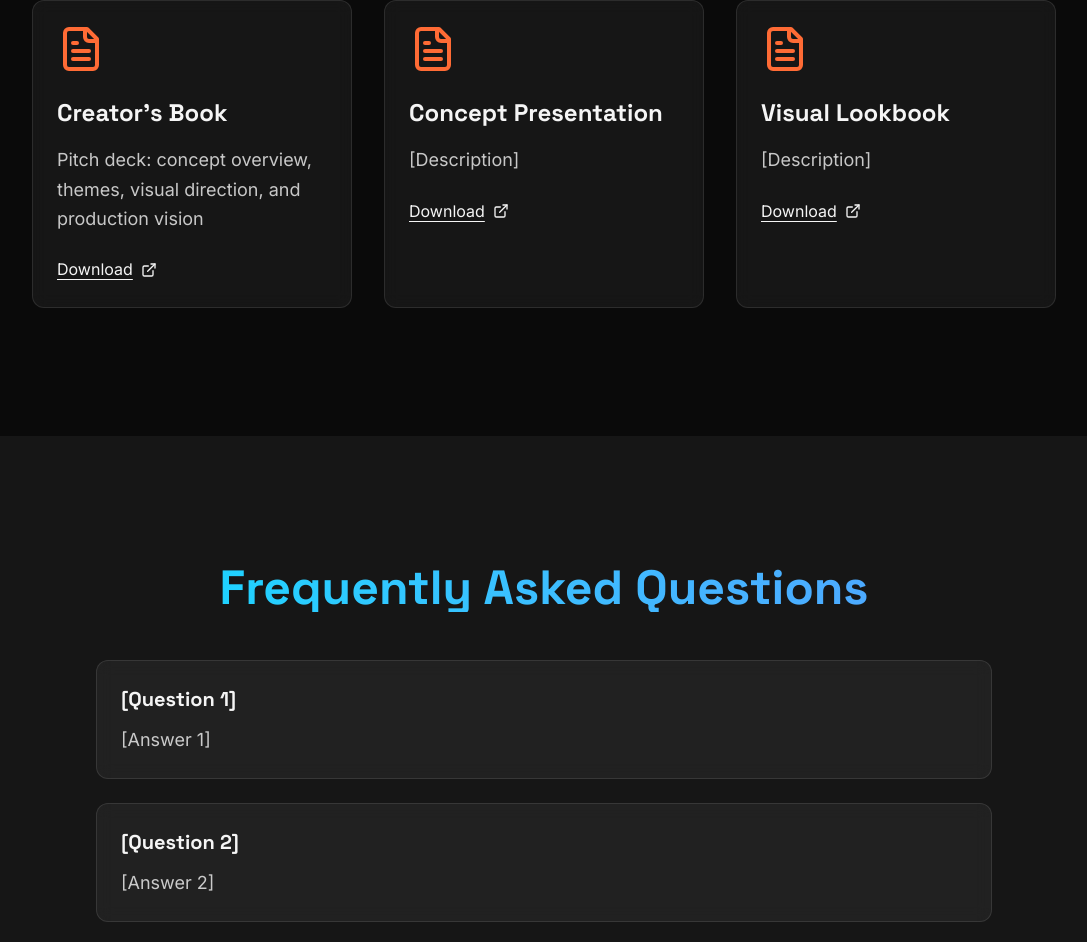
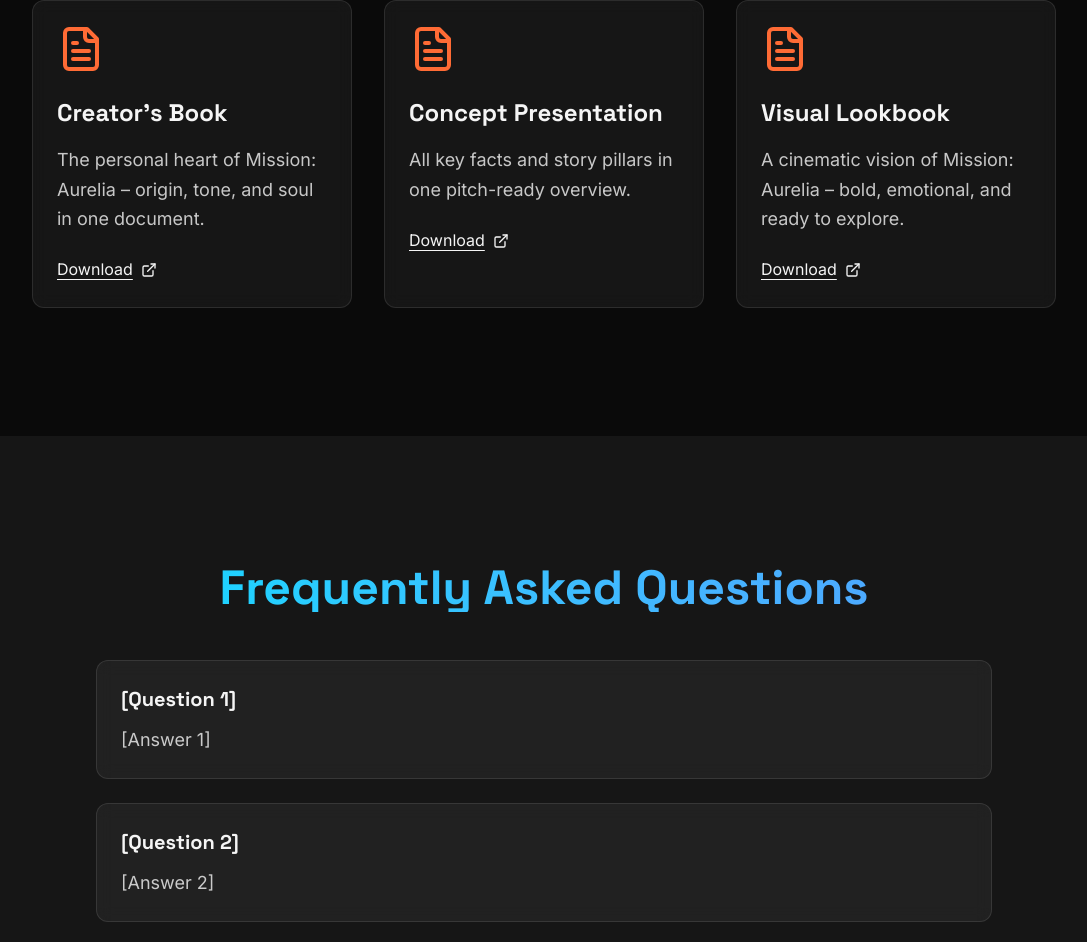
Before and after one commit to missionaurelia/mission-aurelia-website, a React (Vite) app: page /contact in a window 1280 px wide. Shown: the part 1425-2367 px from the top of the page, without its empty margins (96-1183 px from the left). Built offline with nearby package versions, Linux system fonts and the light colour scheme; the HTML template or start-up script is replaced by a standard one.

Commit message:
Update Contact.jsx

```diff
--- a/src/pages/Contact.jsx
+++ b/src/pages/Contact.jsx
@@ -6,19 +6,19 @@ export default function Contact() {
   const resources = [
     {
       title: "Creator's Book",
-      description: 'Pitch deck: concept overview, themes, visual direction, and production vision',
+      description: 'The personal heart of Mission: Aurelia – origin, tone, and soul in one document.',
       link: 'https://drive.google.com/file/d/11r_awOPKjs0L-Xtr8ZKGVqrfY80ZwcQF/view?usp=drive_link',
       icon: FileText,
     },
     {
       title: 'Concept Presentation',
-      description: '[Description]',
+      description: 'All key facts and story pillars in one pitch-ready overview.',
       link: 'https://drive.google.com/file/d/1jqorDMvtDYG5SNlgYQRXsj3ui8iDvMdo/view?usp=sharing',
       icon: FileText,
     },
     {
       title: 'Visual Lookbook',
-      description: '[Description]',
+      description: 'A cinematic vision of Mission: Aurelia – bold, emotional, and ready to explore.',
       link: 'https://drive.google.com/file/d/15Kt-WJYIFi6A1toPugNdQAsWUFQmm8NE/view?usp=drive_link',
       icon: FileText,
     },
```
